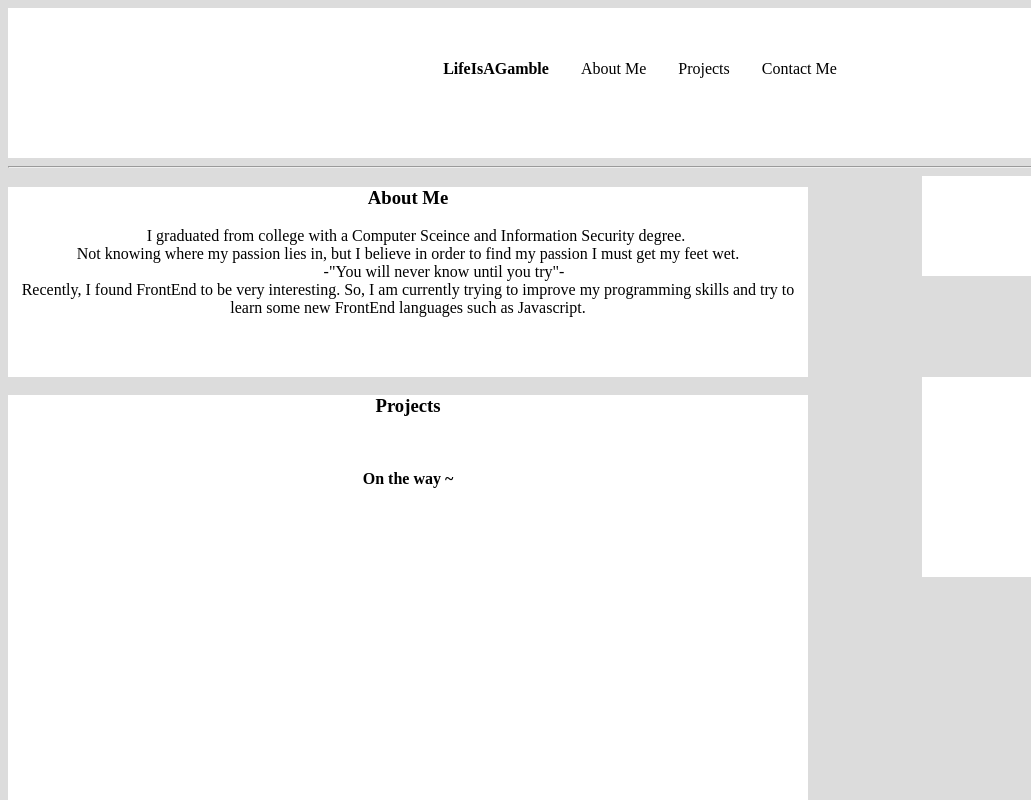
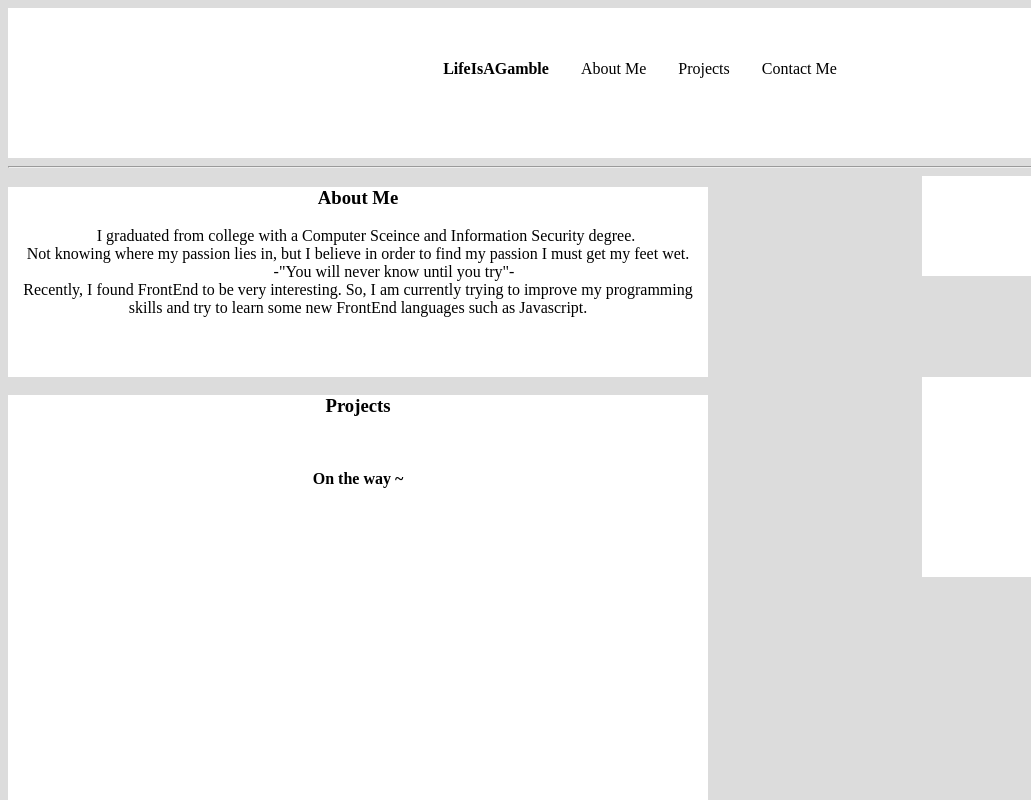
Before and after one commit to loktung/loktung.github.io, a plain HTML site: page index.html in a window 1280 px wide. Shown: the top 800 px of the page, 0-1031 px from the left. Drawn offline with Linux system fonts and the light colour scheme.

Commit message:
Update STYLESHEET.css

```diff
--- a/STYLESHEET.css
+++ b/STYLESHEET.css
@@ -1,8 +1,8 @@
 <style>
 /*Font: Times New Roman for everything*/
 .headercolor{height: 150px; background-color: white;}
-.aboutme{height: 190px; width: 800px; background-color: white;}
-.Project{height: 700px; width: 800px; background-color: white;}
-.emaillink{height: 300px; width: 500px; background-color: white; }
+.aboutme{height: 190px; width: 700px; background-color: white;}
+.Project{height: 700px; width: 700px; background-color: white;}
+.emaillink{height: 300px; width: 200px; background-color: white; }
 body{background-color: #DCDCDC;}
 </style>
```
